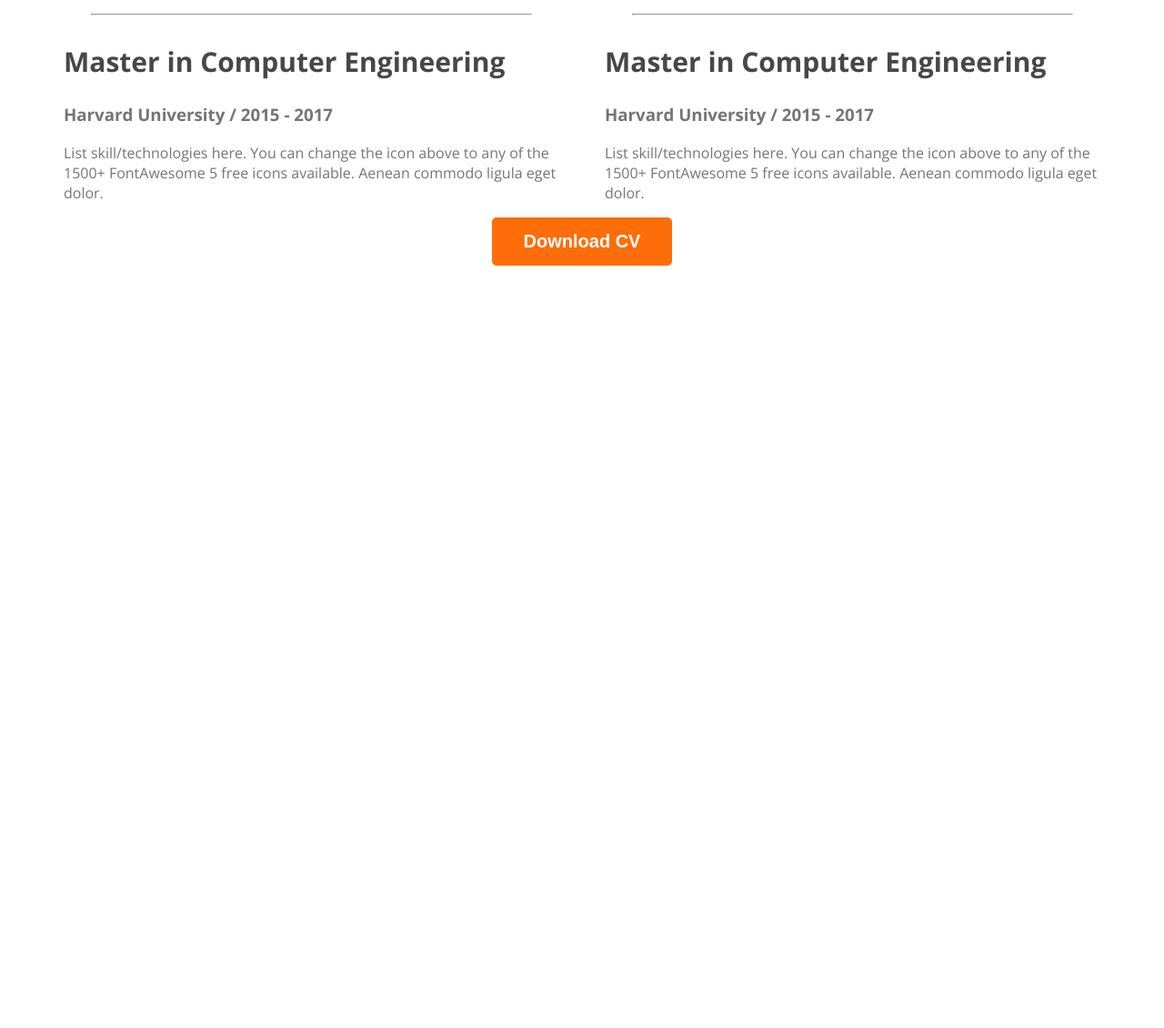
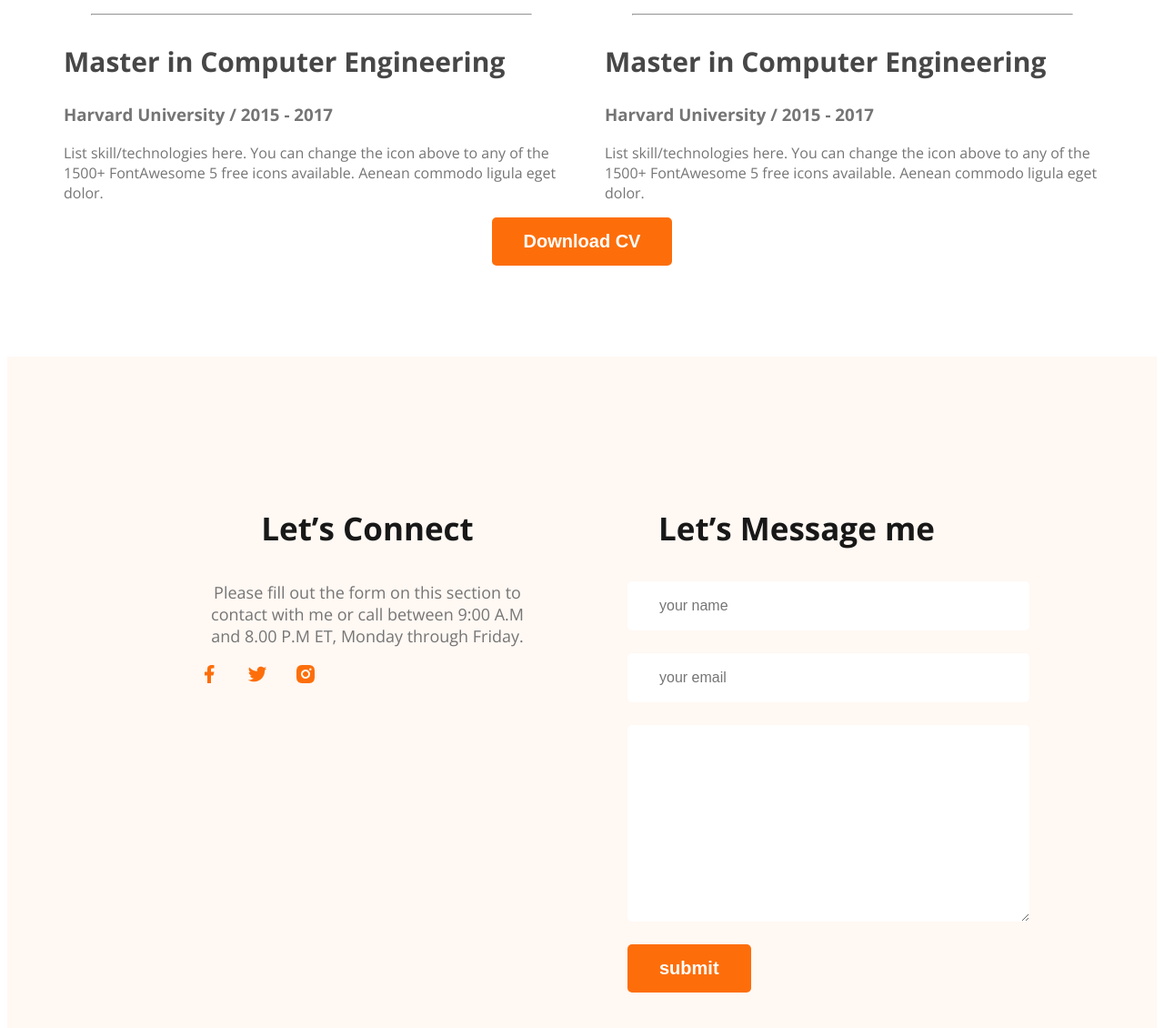
Before and after one commit to mhrhabib2004/web-developer-portfolio, a plain HTML site: page index.html in a window 1280 px wide. Shown: the part 2819-3949 px from the top of the page at 91% size. Before the commit the page ends 3119 px from the top, so only its background shows below. Drawn offline with nearby package versions, Linux system fonts and the light colour scheme.

Commit message:
complte footer

```diff
--- a/index.html
+++ b/index.html
@@ -169,6 +169,23 @@
 
     </main>
     <footer>
+        <div class="footer-colum">
+            <h3 class="section-titel">Let’s Connect</h3>
+            <p class="section-descriptin">Please fill out the form on this section to contact with me or call between 9:00 A.M and 8.00 P.M ET, Monday through Friday.</p>
+            <div class="social-link">
+            <a href=""><img src="images/icons/facebook.png" alt=""></a>
+            <a href=""><img src="images/icons/twitter.png" alt=""></a>
+            <a href=""><img src="images/icons/insta.png" alt=""></a>
+        </div>
+        </div>
+        <div class="footer-colum"><h3 class="section-titel">Let’s Message me</h3>
+            <form class="form-content" action="">
+            <input type="text" placeholder="your name">
+            <input type="email" placeholder="your email">
+            <textarea name="massge" id="" cols="30" rows="10"></textarea>
+            <input class="btn-primary" type="submit" value="submit">
+        </form>
+        </div>
 
     </footer>
 </body>
--- a/styles/styles.css
+++ b/styles/styles.css
@@ -170,17 +170,50 @@ main {
 
 }
 
-.resume-continar{
-display: flex;
-gap: 50px;
-}
-.resum-colum-inistute, .resum-colum-drescription{
-    color:#757575;
+.resume-continar {
+    display: flex;
+    gap: 50px;
 }
 
-.resume-continar hr{
+.resum-colum-inistute,
+.resum-colum-drescription {
+    color: #757575;
+}
+
+.resume-continar hr {
     margin: 30px;
-    }
-.dowonlode-cv{
+}
+
+.dowonlode-cv {
     text-align: center;
 }
+
+/* footter relatad style */
+footer {
+    display: flex;
+    gap: 100px;
+    background: #FFF8F3;
+    padding: 130px 210px;
+    margin-top: 100px;
+}
+
+.footer-colum {
+    width: 50%;
+}
+
+.social-link a {
+margin-right: 25px;
+}
+
+.form-content input[type="text"],.form-content input[type="email"],
+textarea {
+    display: block;
+    margin-bottom: 25px;
+    padding: 18px 35px;
+    font-size: 16px;
+    color: #757575;
+    border-radius: 5px;
+    background: #FFF;
+    border: 0px;
+    width: 100%;
+}
```
